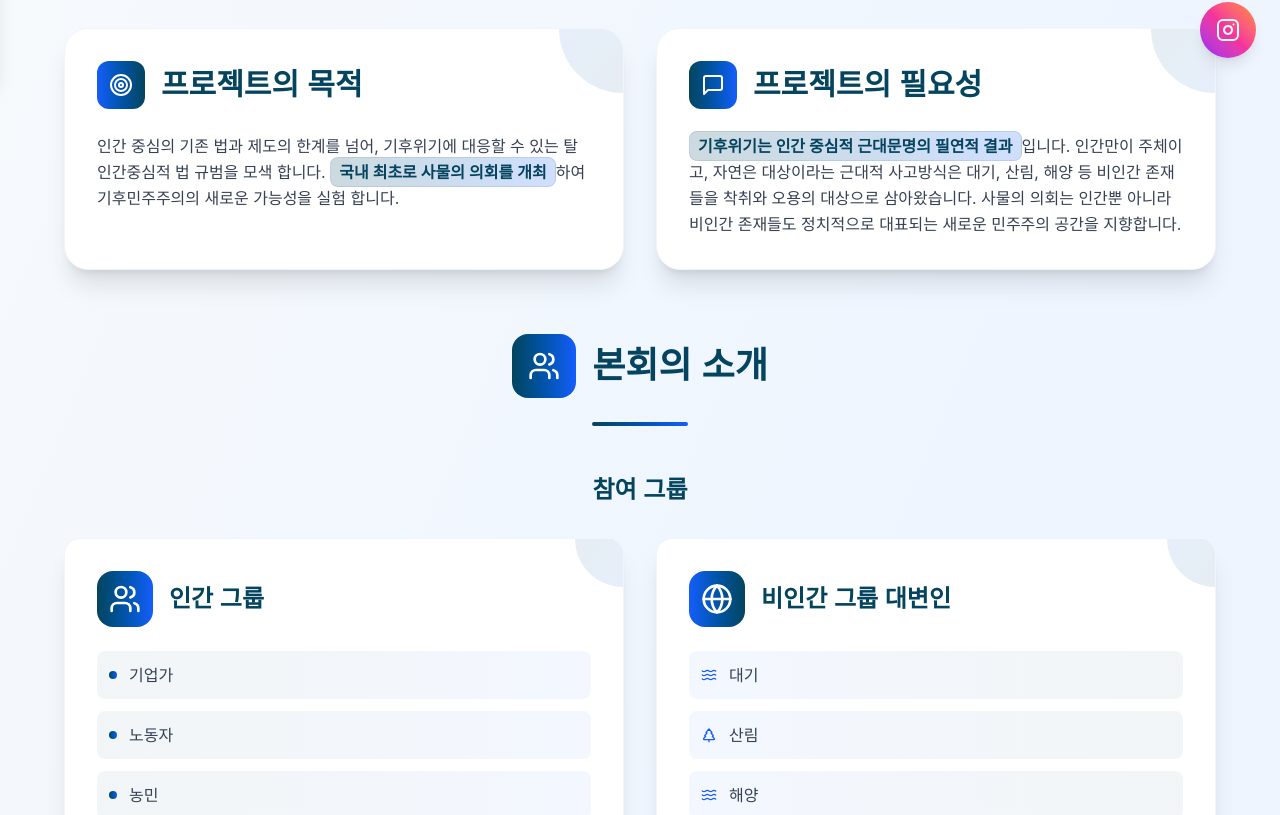
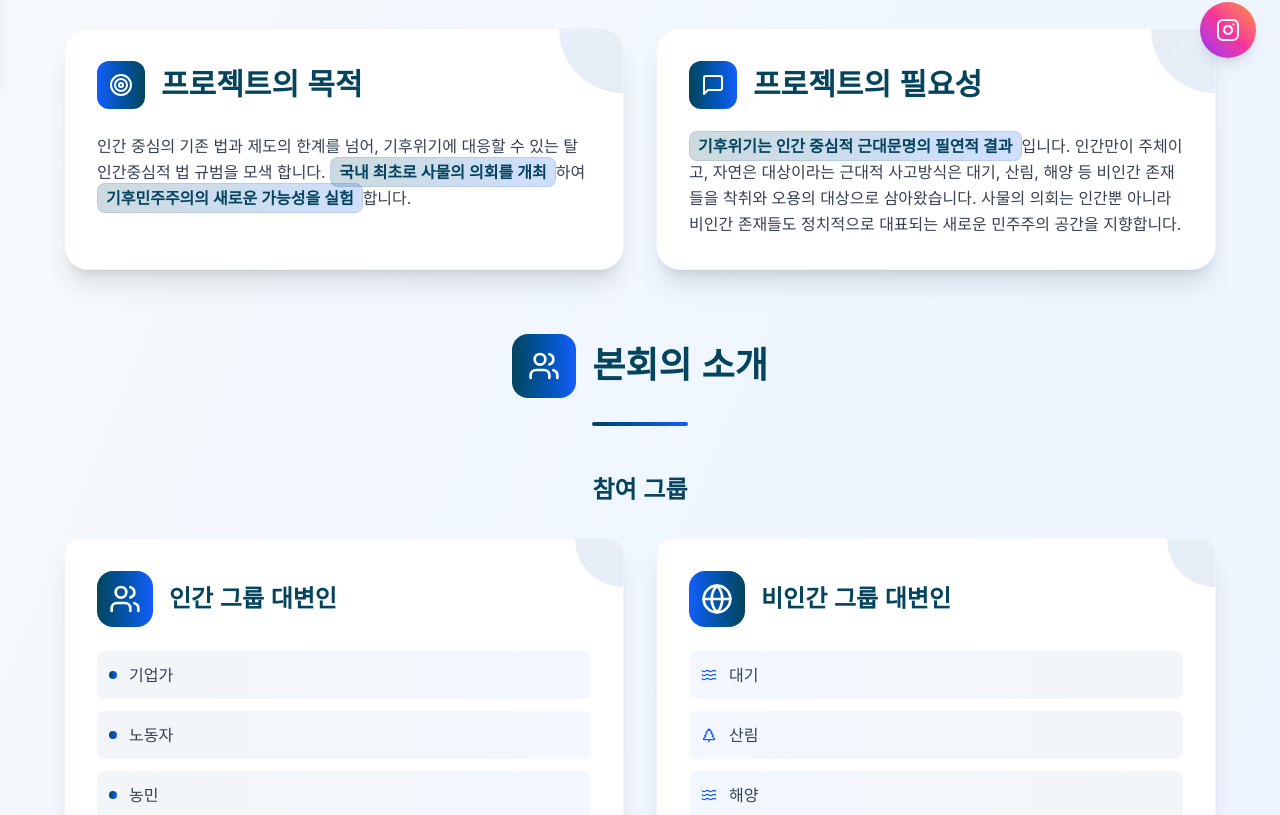
Before and after one commit to shin-minhyuk/samul.parliament, a Next.js app: page /info in a window 1280 px wide. Shown: the part 718-1533 px from the top of the page. Built offline with nearby package versions, Linux system fonts and the light colour scheme; a web font is replaced by a local one.

Commit message:
[feat] info페이지 텍스트수정

```diff
--- a/src/app/info/page.tsx
+++ b/src/app/info/page.tsx
@@ -88,7 +88,9 @@ export default function InfoPage() {
                     인간 중심의 기존 법과 제도의 한계를 넘어, 기후위기에 대응할
                     수 있는 탈인간중심적 법 규범을 모색 합니다.{" "}
                     <MarkedText>국내 최초로 사물의 의회를 개최</MarkedText>
-                    하여 기후민주주의의 새로운 가능성을 실험 합니다.
+                    하여{" "}
+                    <MarkedText>기후민주주의의 새로운 가능성을 실험</MarkedText>
+                    합니다.
                   </p>
                 </div>
               </div>
@@ -151,7 +153,7 @@ export default function InfoPage() {
                         <Users className="h-8 w-8" />
                       </div>
                       <h3 className="text-ocean-deep text-2xl font-bold">
-                        인간 그룹
+                        인간 그룹 대변인
                       </h3>
                     </div>
                     <div className="grid grid-cols-1 gap-3">
```
